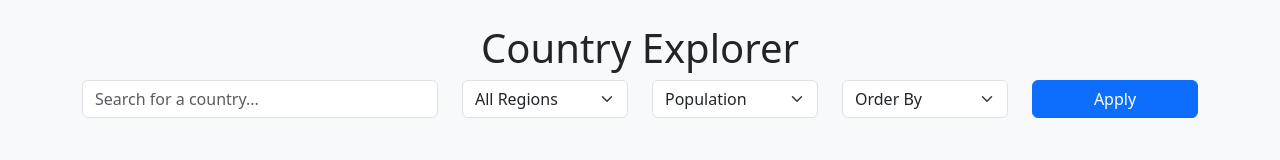
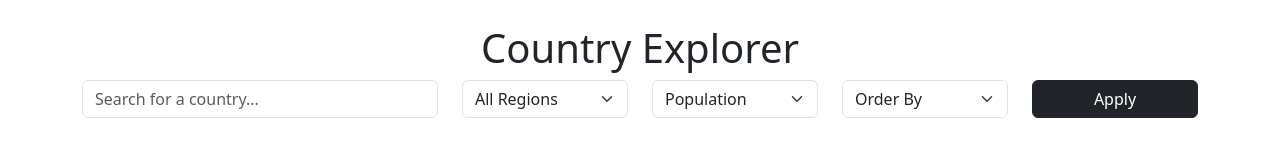
Before and after one commit to nanbuonafina/my-country-app, a plain HTML site: page frontend/index.html in a window 1280 px wide. Drawn offline with nearby package versions, Linux system fonts and the light colour scheme; no server answers.

Commit message:
:lipstick: feat: Estilização dos botões

```diff
--- a/frontend/index.html
+++ b/frontend/index.html
@@ -4,8 +4,9 @@
         <meta charset="UTF-8">
         <meta name="viewport" content="width=device-width, initial-scale=1.0">
         <title>Country Explorer</title>
-        <link href="https://cdn.jsdelivr.net/npm/bootstrap@5.3.0-alpha1/dist/css/bootstrap.min.css" rel="stylesheet">
         <link rel="stylesheet" href="static/css/styles.css">
+        <link href="https://cdn.jsdelivr.net/npm/bootstrap@5.3.0/dist/css/bootstrap.min.css" rel="stylesheet">
+        <link href="https://fonts.googleapis.com/css2?family=Poppins:wght@400;500;700&display=swap" rel="stylesheet">
     </head>
     <body>
         <div class="container mt-4">
@@ -42,7 +43,7 @@
                     </select>
                 </div>
                 <div class="col-md-2">
-                    <button class="btn btn-primary w-100" onclick="fetchCountries()">Apply</button>
+                    <button class="btn btn-dark w-100" onclick="fetchCountries()">Apply</button>
                 </div>
             </div>
 
```
Also changed, not shown: frontend/country_details.html (+1 -1 lines).
